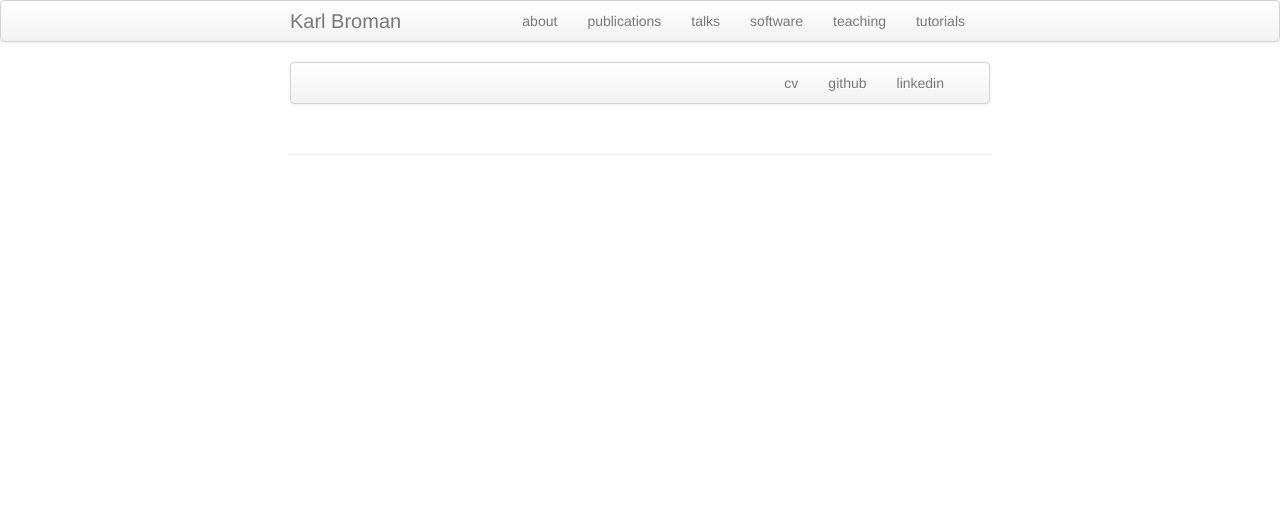
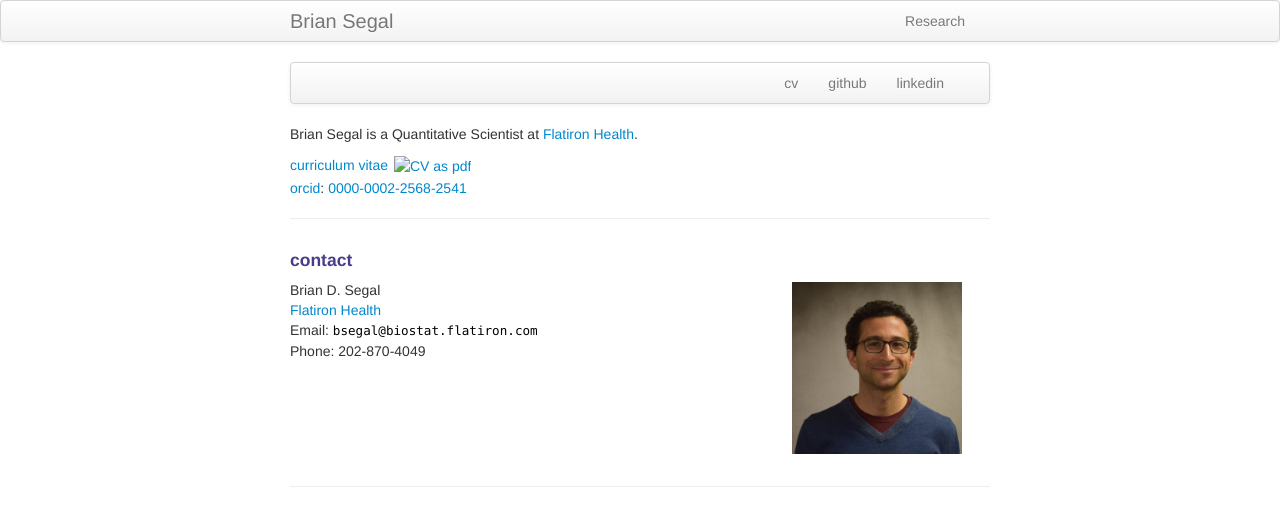
Before and after one commit to bdsegal/bdsegal.github.io, a Jekyll site: the page built from index.md, in a window 1280 px wide. Shown: the top 526 px of the page. Built offline with Jekyll 4.4.1, drawn with Linux system fonts in a browser that asks for light colours.

Commit message:
start personalizing

```diff
--- a/_config.yml
+++ b/_config.yml
@@ -8,15 +8,14 @@ highlighter: rouge
 # Themes are encouraged to use these universal variables
 # so be sure to set them if your theme uses them.
 #
-title : Karl Broman
+title : Brian Segal
 author :
-  name : Karl Broman
-  email : kbroman@gmail.com
-  github : kbroman
-  twitter : kwbroman
+  name : Brian Segal
+  email : bsegal@flatiron.com
+  github : bdsegal
   feedburner : nil
 
-production_url : http://kbroman.github.io
+production_url : https://bdsegal.github.io
 
 # Tell Github to use the kramdown markdown interpreter
 # (see https://help.github.com/articles/migrating-your-pages-site-from-maruku)
--- a/_includes/themes/twitter/default.html
+++ b/_includes/themes/twitter/default.html
@@ -18,7 +18,7 @@
     <!-- Le styles -->
     <link href="{{ ASSET_PATH }}/bootstrap/css/bootstrap.2.2.2.min.css" rel="stylesheet">
     <link href="{{ ASSET_PATH }}/css/style.css?body=1" rel="stylesheet" type="text/css" media="all">
-    <link href="{{ ASSET_PATH }}/css/kbroman.css" rel="stylesheet" type="text/css" media="all">
+    <link href="{{ ASSET_PATH }}/css/bdsegal.css" rel="stylesheet" type="text/css" media="all">
 
     <!-- Le fav and touch icons -->
     <link rel="SHORTCUT ICON" href="{{ BASE_PATH }}/assets/me.ico"/>
@@ -35,12 +35,7 @@
         <div class="container-narrow">
           <a class="brand" href="{{ HOME_PATH }}">{{ site.title }}</a>
           <ul class="nav">
-              <li><a href="{{ BASE_PATH }}/pages/about.html">about</a></li>
-              <li><a href="{{ BASE_PATH }}/pages/pubs.html">publications</a></li>
-              <li><a href="{{ BASE_PATH }}/pages/talks.html">talks</a></li>
-              <li><a href="{{ BASE_PATH }}/pages/software.html">software</a></li>
-              <li><a href="{{ BASE_PATH }}/pages/teaching.html">teaching</a></li>
-              <li><a href="{{ BASE_PATH }}/pages/tutorials.html">tutorials</a></li>
+              <li><a href="{{ BASE_PATH }}/pages/research.html">Research</a></li>
           </ul>
         </div>
       </div>
--- a/index.md
+++ b/index.md
@@ -13,6 +13,39 @@ keywords: Brian D. Segal, statistics
           <li><a href="https://www.linkedin.com/in/bdsegal">linkedin</a></li>
       </ul>
   </div>
+</div>
+
+Brian Segal is a Quantitative Scientist at [Flatiron Health](http://www.flatiron.com).
+
+
+[curriculum vitae ![CV as pdf](icons16/pdf-icon.png)]({{ BASE_PATH }}/assets/bdsegal_cv.pdf)<br/>
+[orcid](http://orcid.org): [0000-0002-2568-2541](http://orcid.org/0000-0002-2568-2541)<br/>
+
+
+---
+
+<div class="container">
+<h4><a name="contact"></a>contact</h4>
+
+    <div class="row-fluid">
+        <div class="span5">
+            Brian D. Segal<br/>
+            <a href="http://www.flatiron.com"> Flatiron Health</a><br/>
+
+            <div id="hide_email">
+            Email: <code>bseg</code><b>I</b><code>al</code><b>don't</b><code>@</code><b>want</b><code>bio</code><b>spam!
+            </b><code>stat</code><b>So</b><code>.</code><b>please</b><code>flat</code><b>leave
+            </b><code>iron</code><b>me</b><code>.</code><b>alone</b><code>c</code><b>!</b><code>om</code><br/>
+            Phone: 202-870-4049
+            </div>
+        </div>
+
+        <div class="span2">
+        <a href="../assets/pics/karl_2014-03-30.jpg">
+            <img src="../assets/pics/bdsegal.jpg"
+                  title="Brian Segal" alt="Brian Segal"/></a>
+        </div>
+    </div>
 </div>
 
 <!-- <table class="wide">
```
Also changed, not shown: pages/about.md (deleted, +0 -38 lines), assets/themes/twitter/css/bdsegal.css (renamed from assets/themes/twitter/css/kbroman.css), 2 other files.
